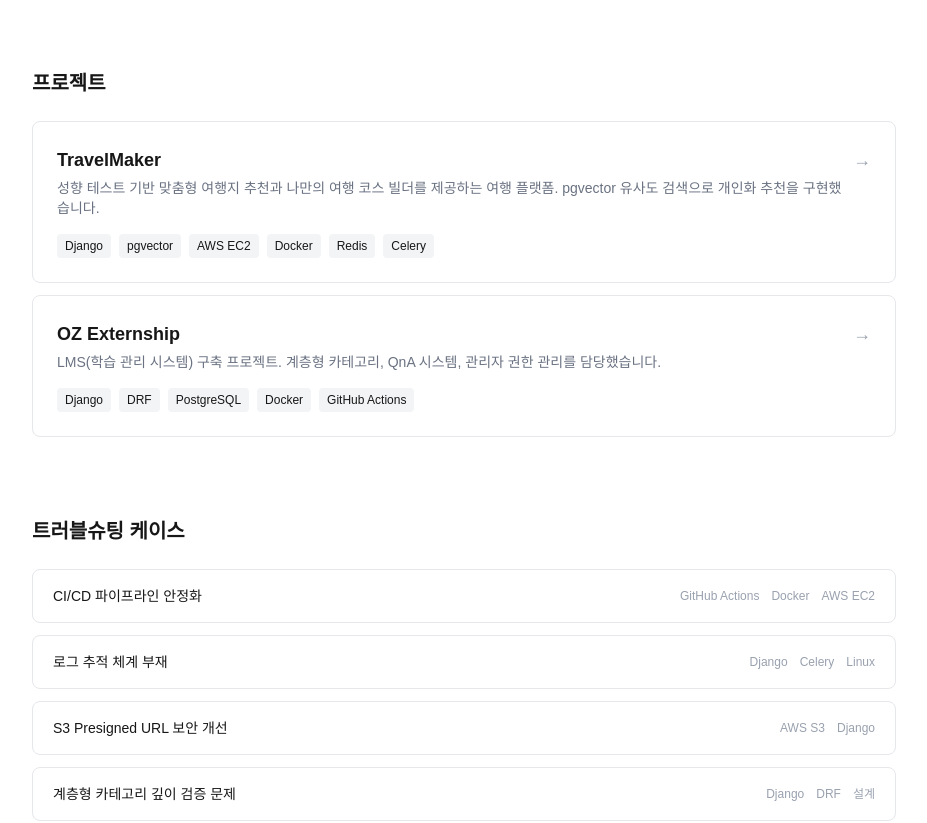
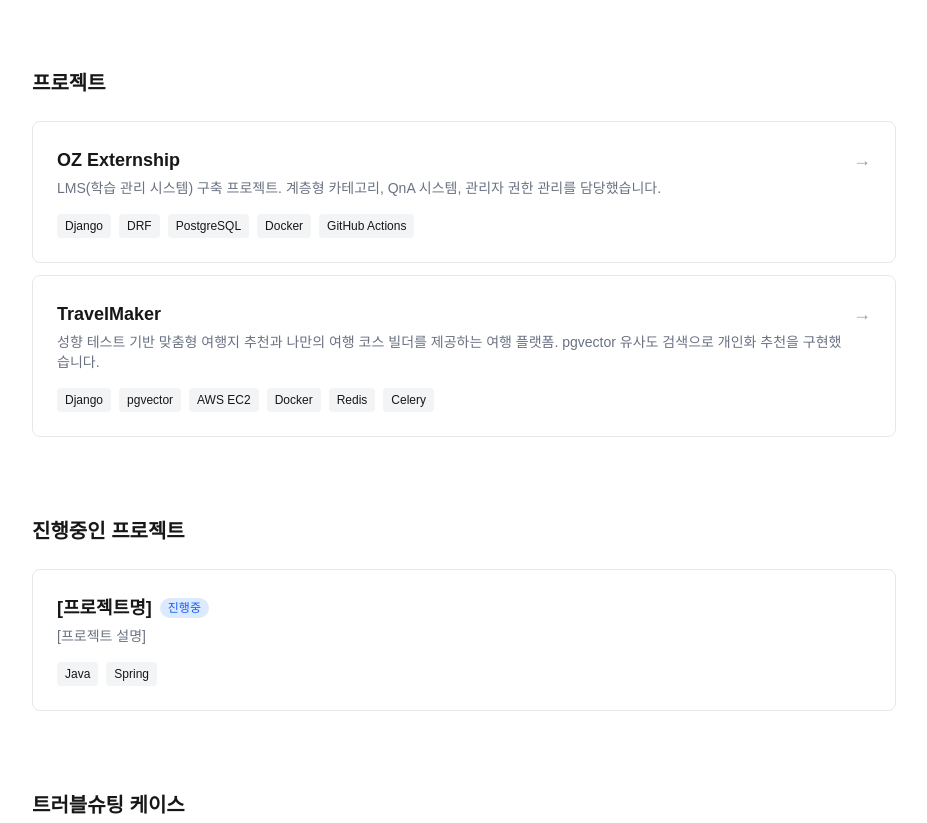
Before and after one commit to Mashiro2465/portfolio, a Next.js app: page / in a window 1280 px wide. Shown: the part 1460-2283 px from the top of the page, without its empty margins (176-1103 px from the left). Built offline with nearby package versions, Linux system fonts and the light colour scheme.

Commit message:
Reorder projects and add in-progress section

```diff
--- a/app/page.tsx
+++ b/app/page.tsx
@@ -175,16 +175,16 @@ export default function HomePage() {
         <div className="space-y-3">
           {[
             {
+              href: '/projects/oz-externship',
+              title: 'OZ Externship',
+              desc: 'LMS(학습 관리 시스템) 구축 프로젝트. 계층형 카테고리, QnA 시스템, 관리자 권한 관리를 담당했습니다.',
+              tags: ['Django', 'DRF', 'PostgreSQL', 'Docker', 'GitHub Actions'],
+            },
+            {
               href: '/projects/travel-maker',
               title: 'TravelMaker',
               desc: '성향 테스트 기반 맞춤형 여행지 추천과 나만의 여행 코스 빌더를 제공하는 여행 플랫폼. pgvector 유사도 검색으로 개인화 추천을 구현했습니다.',
               tags: ['Django', 'pgvector', 'AWS EC2', 'Docker', 'Redis', 'Celery'],
-            },
-            {
-              href: '/projects/oz-externship',
-              title: 'OZ Externship',
-              desc: 'LMS(학습 관리 시스템) 구축 프로젝트. 계층형 카테고리, QnA 시스템, 관리자 권한 관리를 담당했습니다.',
-              tags: ['Django', 'DRF', 'PostgreSQL', 'Docker', 'GitHub Actions'],
             },
           ].map(({ href, title, desc, tags }) => (
             <Link
@@ -214,6 +214,48 @@ export default function HomePage() {
         </div>
       </section>
 
+      {/* In Progress */}
+      <section>
+        <h2 className="text-xl font-semibold mb-6">진행중인 프로젝트</h2>
+        <div className="space-y-3">
+          {[
+            {
+              title: '[프로젝트명]',
+              desc: '[프로젝트 설명]',
+              tags: ['Java', 'Spring'],
+              status: '진행중',
+            },
+          ].map(({ title, desc, tags, status }) => (
+            <div
+              key={title}
+              className="block border border-gray-200 dark:border-gray-700 rounded-lg p-6"
+            >
+              <div className="flex items-start justify-between">
+                <div>
+                  <div className="flex items-center gap-2 mb-1">
+                    <h3 className="font-semibold text-lg">{title}</h3>
+                    <span className="text-xs bg-blue-100 dark:bg-blue-900 text-blue-600 dark:text-blue-300 px-2 py-0.5 rounded-full">
+                      {status}
+                    </span>
+                  </div>
+                  <p className="text-sm text-gray-500 mt-1">{desc}</p>
+                </div>
+              </div>
+              <div className="flex flex-wrap gap-2 mt-4">
+                {tags.map((tag) => (
+                  <span
+                    key={tag}
+                    className="text-xs bg-gray-100 dark:bg-gray-800 px-2 py-1 rounded"
+                  >
+                    {tag}
+                  </span>
+                ))}
+              </div>
+            </div>
+          ))}
+        </div>
+      </section>
+
       {/* Troubleshooting Cases */}
       <section id="cases">
         <h2 className="text-xl font-semibold mb-6">트러블슈팅 케이스</h2>
--- a/components/nav.tsx
+++ b/components/nav.tsx
@@ -8,16 +8,16 @@ export function Nav() {
           김민석
         </Link>
         <Link
+          href="/projects/oz-externship"
+          className="text-sm text-gray-500 hover:text-gray-900 dark:hover:text-gray-100 transition-colors"
+        >
+          OZ Externship
+        </Link>
+        <Link
           href="/projects/travel-maker"
           className="text-sm text-gray-500 hover:text-gray-900 dark:hover:text-gray-100 transition-colors"
         >
           TravelMaker
-        </Link>
-        <Link
-          href="/projects/oz-externship"
-          className="text-sm text-gray-500 hover:text-gray-900 dark:hover:text-gray-100 transition-colors"
-        >
-          OZ Externship
         </Link>
         <Link
           href="/#cases"
```
